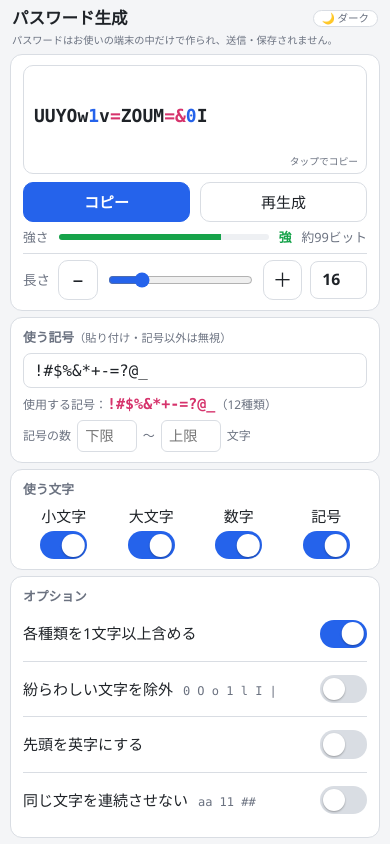
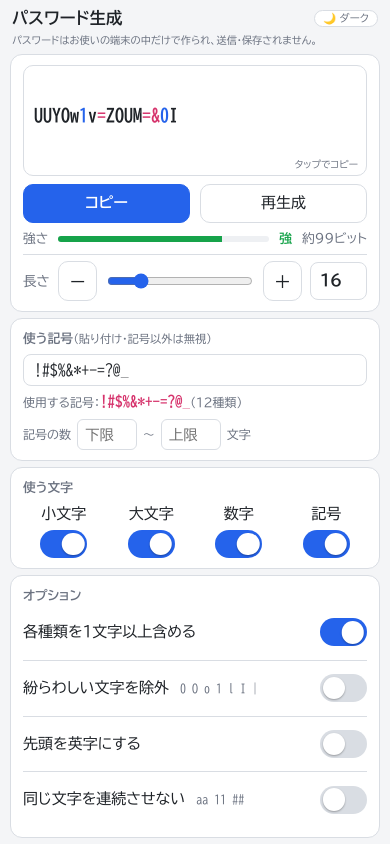
Before and after one commit to stIprurIJu/password-generator, a plain HTML site: page index.html in a window 390 px wide. Drawn offline with Linux system fonts and the light colour scheme.

Commit message:
スマホ表示のフォントを BIZ UDゴシックに変更
Co-Authored-By: Claude Opus 5.5 <noreply@anthropic.com>

```diff
--- a/index.html
+++ b/index.html
@@ -20,6 +20,11 @@
   })();
 </script>
 <style>
+  /* スマホ用: 見分けやすいUDフォント（BIZ UDゴシック, OFL）。ページで使う文字だけ同梱 */
+  @font-face { font-family: "PW UDP"; src: url(fonts/udp-400.woff2) format("woff2"); font-weight: 400; font-display: swap; }
+  @font-face { font-family: "PW UDP"; src: url(fonts/udp-700.woff2) format("woff2"); font-weight: 700; font-display: swap; }
+  @font-face { font-family: "PW UD"; src: url(fonts/ud-400.woff2) format("woff2"); font-weight: 400; font-display: swap; }
+  @font-face { font-family: "PW UD"; src: url(fonts/ud-700.woff2) format("woff2"); font-weight: 700; font-display: swap; }
   :root {
     /* 読みやすいフォント（PC: Segoe UI + メイリオ / iPhone: ヒラギノ / Android: Roboto + Noto） */
     --sans: "Segoe UI", Meiryo, "メイリオ", -apple-system, BlinkMacSystemFont, "Hiragino Sans", "Hiragino Kaku Gothic ProN", Roboto, "Noto Sans JP", sans-serif;
@@ -163,6 +168,10 @@
   /* スマホ: 縦を詰めてできるだけ1画面に収める */
   .sp-only { display: none; font-weight: 400; font-size: 0.75rem; }
   @media (max-width: 899px) {
+    :root {
+      --sans: "PW UDP", -apple-system, "Hiragino Sans", Roboto, "Noto Sans JP", sans-serif;
+      --mono: "PW UD", "SF Mono", Menlo, "Roboto Mono", monospace;
+    }
     /* 画面の高さ・幅に合わせて文字サイズを自動調整（13〜18px）
        高さ: 中身がおよそ41rem + 40px / 幅: 1行がおよそ26rem */
     html { font-size: clamp(13px, min(calc((100vh - 40px) / 41), calc(100vw / 26)), 18px); }
--- a/sw.js
+++ b/sw.js
@@ -1,8 +1,8 @@
 // オフラインでも動くように、サイトのファイルを端末にキャッシュする。
 // ファイルを更新したら VERSION を上げること。
-const VERSION = 'v6';
+const VERSION = 'v7';
 const CACHE = `pwgen-${VERSION}`;
-const FILES = ['./', './index.html', './manifest.webmanifest', './icon.svg', './icon-192.png', './icon-512.png'];
+const FILES = ['./', './index.html', './manifest.webmanifest', './icon.svg', './icon-192.png', './icon-512.png', './fonts/udp-400.woff2', './fonts/udp-700.woff2', './fonts/ud-400.woff2', './fonts/ud-700.woff2'];
 
 self.addEventListener('install', (e) => {
   e.waitUntil(caches.open(CACHE).then((c) => c.addAll(FILES)).then(() => self.skipWaiting()));
```
Also changed, not shown: fonts/OFL.txt (added), fonts/ud-400.woff2 (added), fonts/ud-700.woff2 (added), fonts/udp-400.woff2 (added), fonts/udp-700.woff2 (added).
